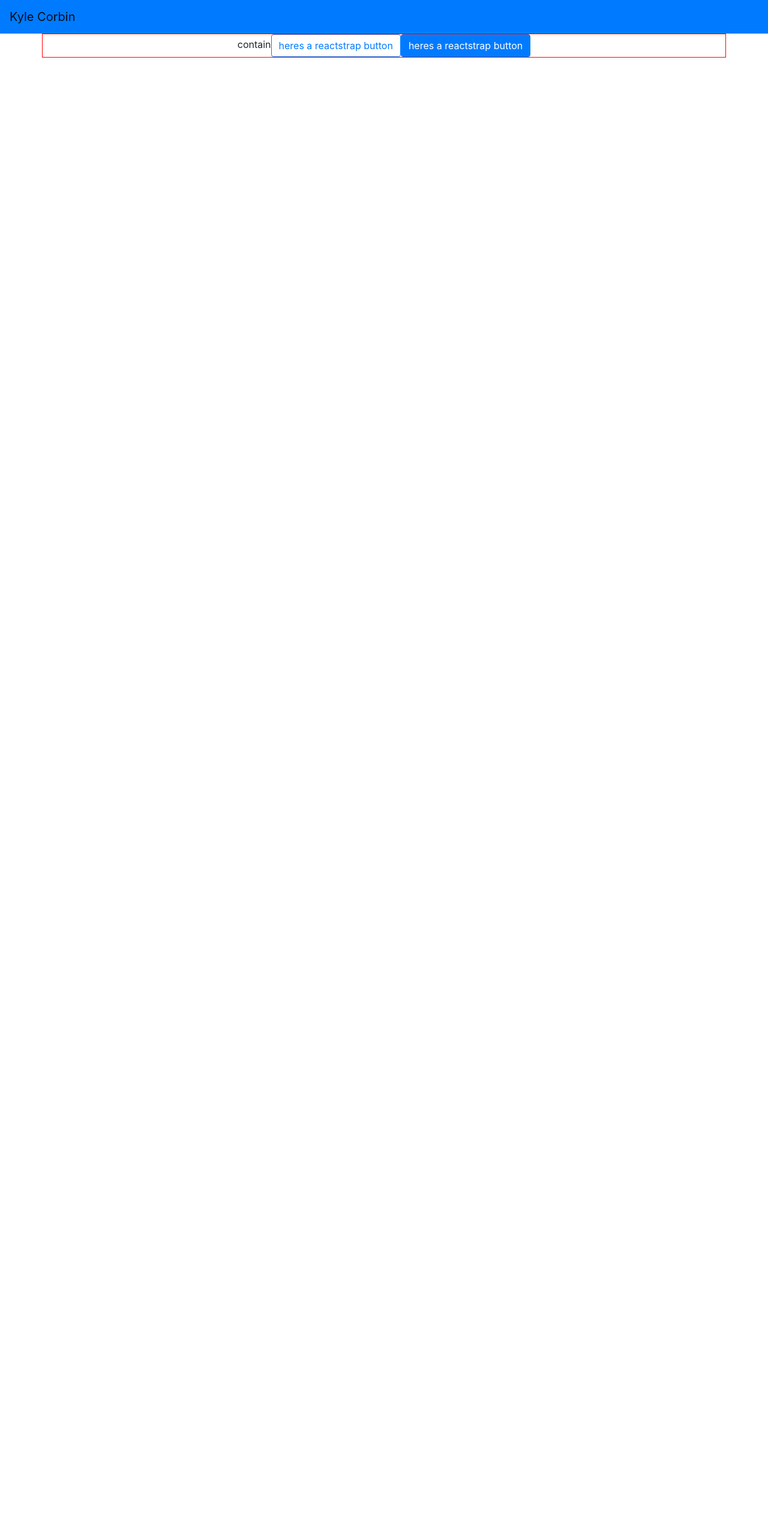
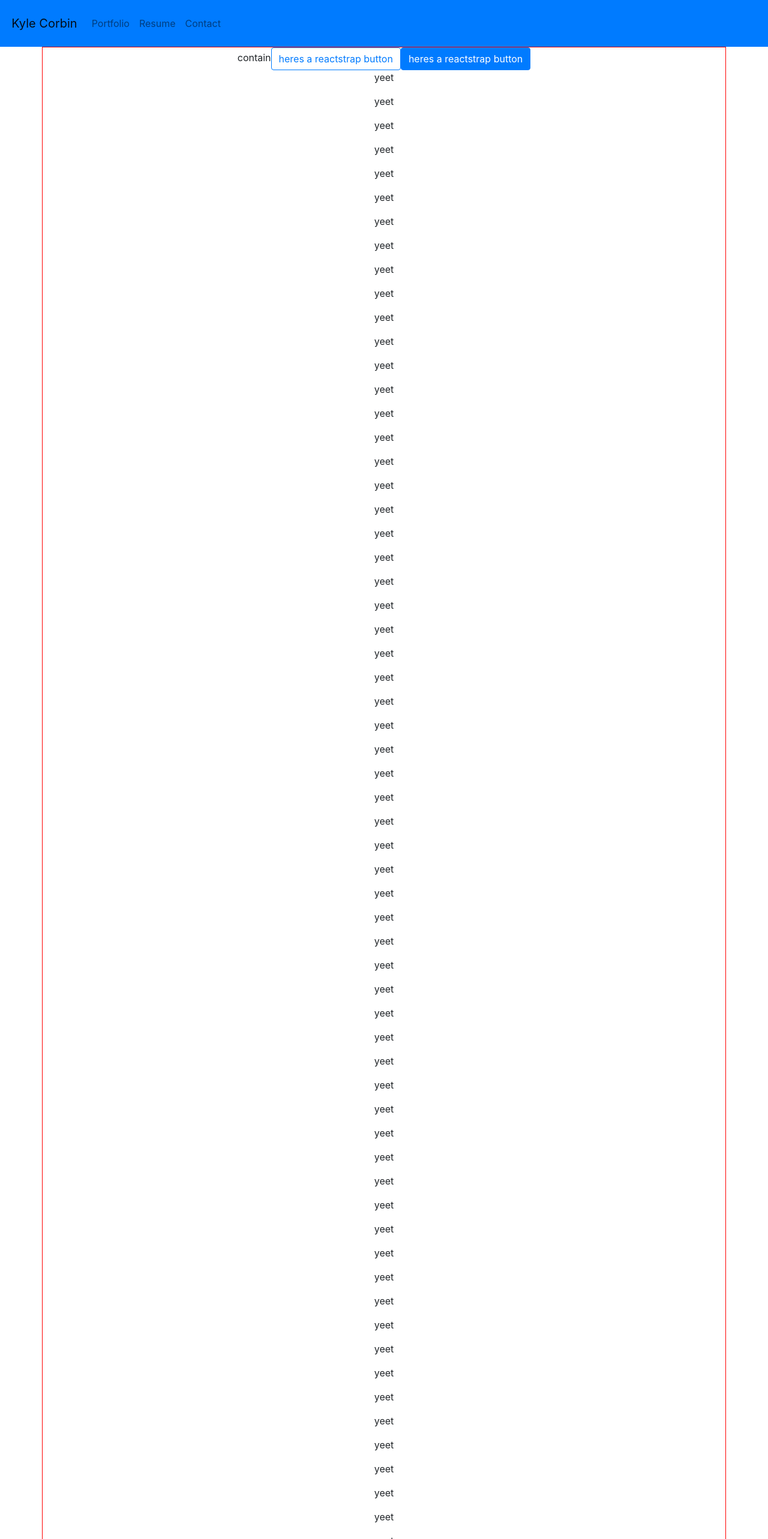
Before and after one commit to YeetOrBeYate/KyleCorbin, a React (Create React App) app: page / in a window 1280 px wide. Shown: the top 2566 px of the page at 60% size. Before the commit the page ends 800 px from the top, so only its background shows below. Built offline with nearby package versions, Linux system fonts and the light colour scheme.

Commit message:
Got the sticky navbar like I wanted

```diff
--- a/src/App.css
+++ b/src/App.css
@@ -5,3 +5,17 @@
 .themed-container{
   border:.3px solid red
 }
+
+.navbar{
+  transition: padding .7s;
+  padding: 1.5%;
+}
+
+
+.sticky{
+  position: fixed;
+  top:0;
+  width:100%;
+  padding: .5% ;
+  transition: padding .7s;
+}
--- a/src/App.js
+++ b/src/App.js
@@ -4,6 +4,10 @@ import { Button,Container } from 'reactstrap';
 import './App.css';
 
 function App() {
+
+
+
+
   return (
     <div className="App">
       <NavBarcomp/>
@@ -15,6 +19,87 @@ function App() {
         <Button outline={false} color="primary">
           heres a reactstrap button
         </Button>
+        <p>yeet</p>
+        <p>yeet</p>
+        <p>yeet</p>
+        <p>yeet</p>
+        <p>yeet</p>
+        <p>yeet</p>
+        <p>yeet</p>
+        <p>yeet</p>
+        <p>yeet</p>
+        <p>yeet</p>
+        <p>yeet</p>
+        <p>yeet</p>
+        <p>yeet</p>
+        <p>yeet</p>
+        <p>yeet</p>
+        <p>yeet</p>
+        <p>yeet</p>
+        <p>yeet</p>
+        <p>yeet</p>
+        <p>yeet</p>
+        <p>yeet</p>
+        <p>yeet</p>
+        <p>yeet</p>
+        <p>yeet</p>
+        <p>yeet</p>
+        <p>yeet</p>
+        <p>yeet</p>
+        <p>yeet</p>
+        <p>yeet</p>
+        <p>yeet</p>
+        <p>yeet</p>
+        <p>yeet</p>
+        <p>yeet</p>
+        <p>yeet</p>
+        <p>yeet</p>
+        <p>yeet</p>
+        <p>yeet</p>
+        <p>yeet</p>
+        <p>yeet</p>
+        <p>yeet</p>
+        <p>yeet</p>
+        <p>yeet</p>
+        <p>yeet</p>
+        <p>yeet</p>
+        <p>yeet</p>
+        <p>yeet</p>
+        <p>yeet</p>
+        <p>yeet</p>
+        <p>yeet</p>
+        <p>yeet</p>
+        <p>yeet</p>
+        <p>yeet</p>
+        <p>yeet</p>
+        <p>yeet</p>
+        <p>yeet</p>
+        <p>yeet</p>
+        <p>yeet</p>
+        <p>yeet</p>
+        <p>yeet</p>
+        <p>yeet</p>
+        <p>yeet</p>
+        <p>yeet</p>
+        <p>yeet</p>
+        <p>yeet</p>
+        <p>yeet</p>
+        <p>yeet</p>
+        <p>yeet</p>
+        <p>yeet</p>
+        <p>yeet</p>
+        <p>yeet</p>
+        <p>yeet</p>
+        <p>yeet</p>
+        <p>yeet</p>
+        <p>yeet</p>
+        <p>yeet</p>
+        <p>yeet</p>
+        <p>yeet</p>
+        <p>yeet</p>
+        <p>yeet</p>
+        <p>yeet</p>
+
       </Container>
     </div>
   );
--- a/src/comp/NavBar.js
+++ b/src/comp/NavBar.js
@@ -8,11 +8,9 @@ import {
     Nav,
     NavItem,
     NavLink,
-    UncontrolledDropdown,
-    DropdownToggle,
-    DropdownMenu,
-    DropdownItem,
-    NavbarText
+    Col,
+    Row,
+    Container
   } from 'reactstrap';
 
 const NavBarcomp = ()=>{
@@ -23,6 +21,12 @@ const NavBarcomp = ()=>{
 
     const [isOpen,setIsOpen] = React.useState(false)
 
+    window.addEventListener("scroll", function(){
+        let nav = document.querySelector('.navbar');
+        nav.classList.toggle('sticky', window.scrollY>5)
+
+    })
+
     return(
     <div>
         <Navbar color="primary" light expand="md">
@@ -31,7 +35,7 @@ const NavBarcomp = ()=>{
             </NavbarBrand>
             <NavbarToggler onClick={toggle} className="mr-2"/>
             <Collapse isOpen = {isOpen} navbar>
-            <Nav>
+            <Nav navbar>
                 <NavItem>
                     <NavLink>Portfolio</NavLink>
                 </NavItem>
```
